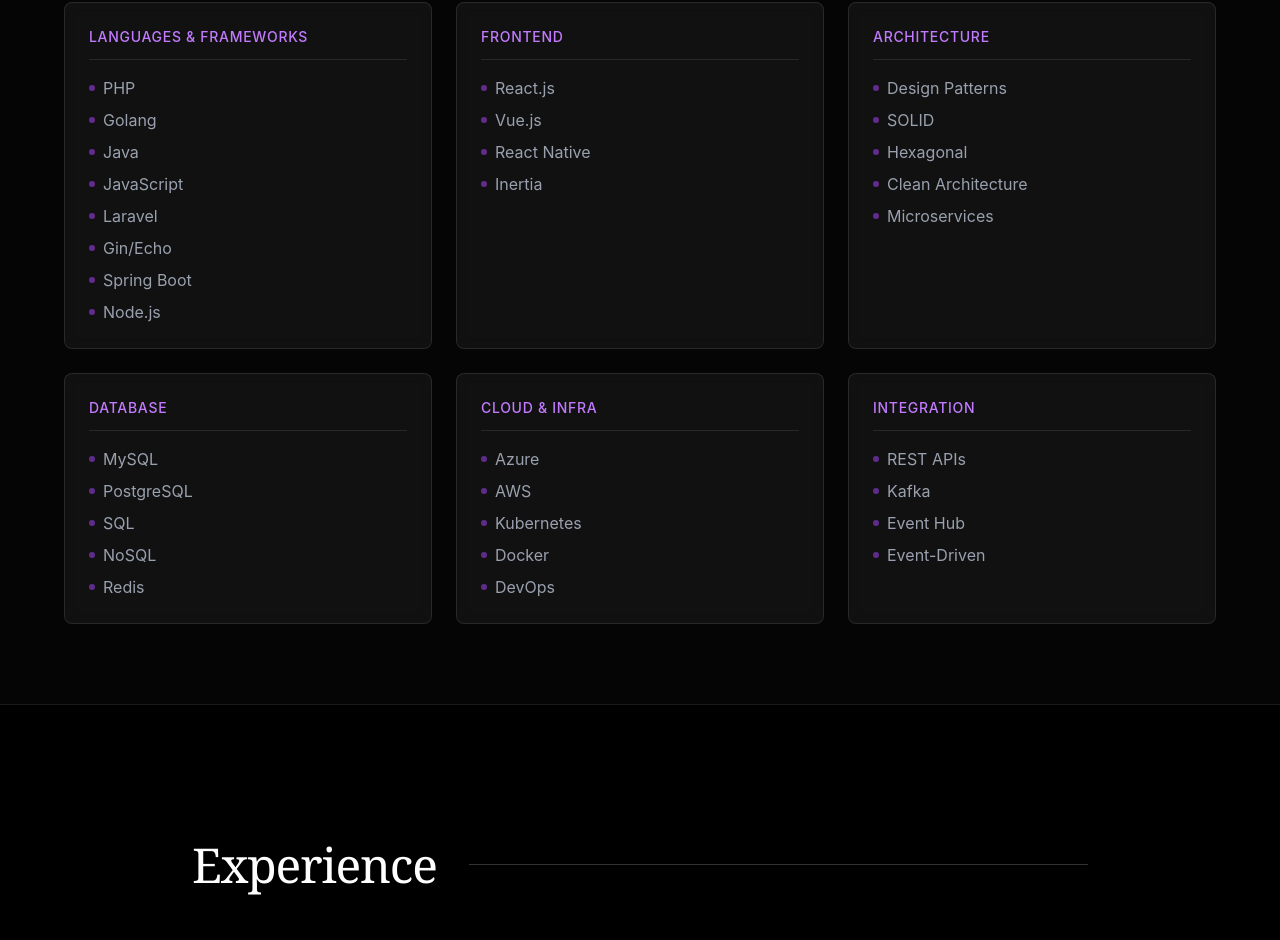
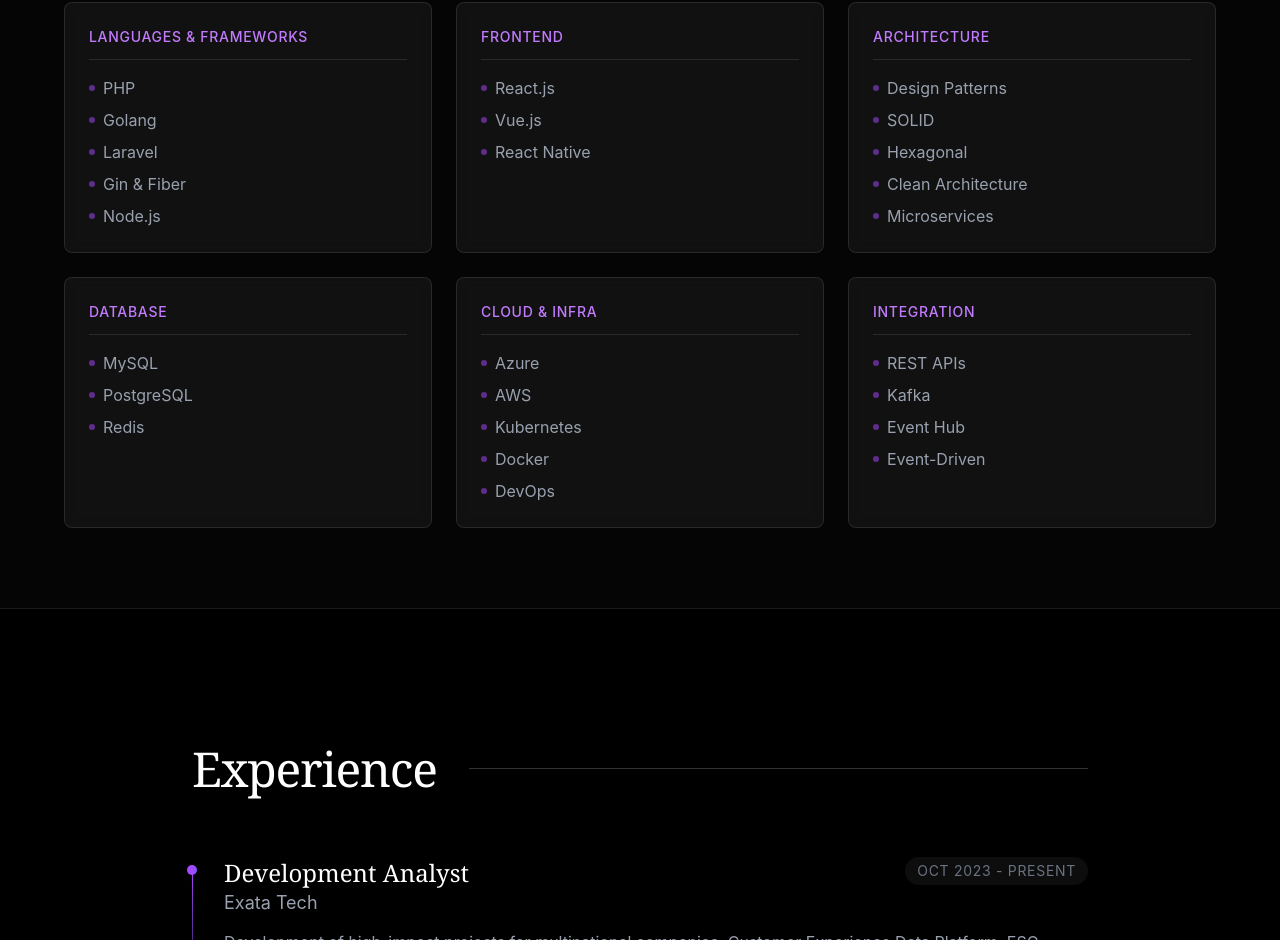
Before and after one commit to gabehamasaki/my-portfolio, a React (Vite) app: page / in a window 1280 px wide. Shown: the part 1774-2714 px from the top of the page. Built offline with nearby package versions, Linux system fonts and the light colour scheme.

Commit message:
feat(favicon): add favicon and link in HTML head

```diff
--- a/index.html
+++ b/index.html
@@ -12,6 +12,7 @@
     <title>Hamasakis | Software Engineer</title>
     <link rel="preconnect" href="https://fonts.googleapis.com">
     <link rel="preconnect" href="https://fonts.gstatic.com" crossorigin>
+    <link rel="icon" type="image/svg+xml" href="/favicon.svg" />
 </head>
 
 <body>
--- a/src/features/skills/SkillsSection.tsx
+++ b/src/features/skills/SkillsSection.tsx
@@ -6,11 +6,11 @@
 const SKILL_CATEGORIES = [
     {
         titleKey: 'Languages & Frameworks',
-    skills: ['PHP', 'Golang', 'Java', 'JavaScript', 'Laravel', 'Gin/Echo', 'Spring Boot', 'Node.js'],
+        skills: ['PHP', 'Golang', 'Laravel', 'Gin & Fiber', 'Node.js'],
     },
     {
         titleKey: 'Frontend',
-    skills: ['React.js', 'Vue.js', 'React Native', 'Inertia'],
+        skills: ['React.js', 'Vue.js', 'React Native'],
     },
     {
         titleKey: 'Architecture',
@@ -18,7 +18,7 @@
     },
     {
         titleKey: 'Database',
-    skills: ['MySQL', 'PostgreSQL', 'SQL', 'NoSQL', 'Redis'],
+        skills: ['MySQL', 'PostgreSQL', 'Redis'],
     },
     {
         titleKey: 'Cloud & Infra',
```
Also changed, not shown: public/favicon.svg (added). Lines whose indentation alone changed are shown as unchanged.
